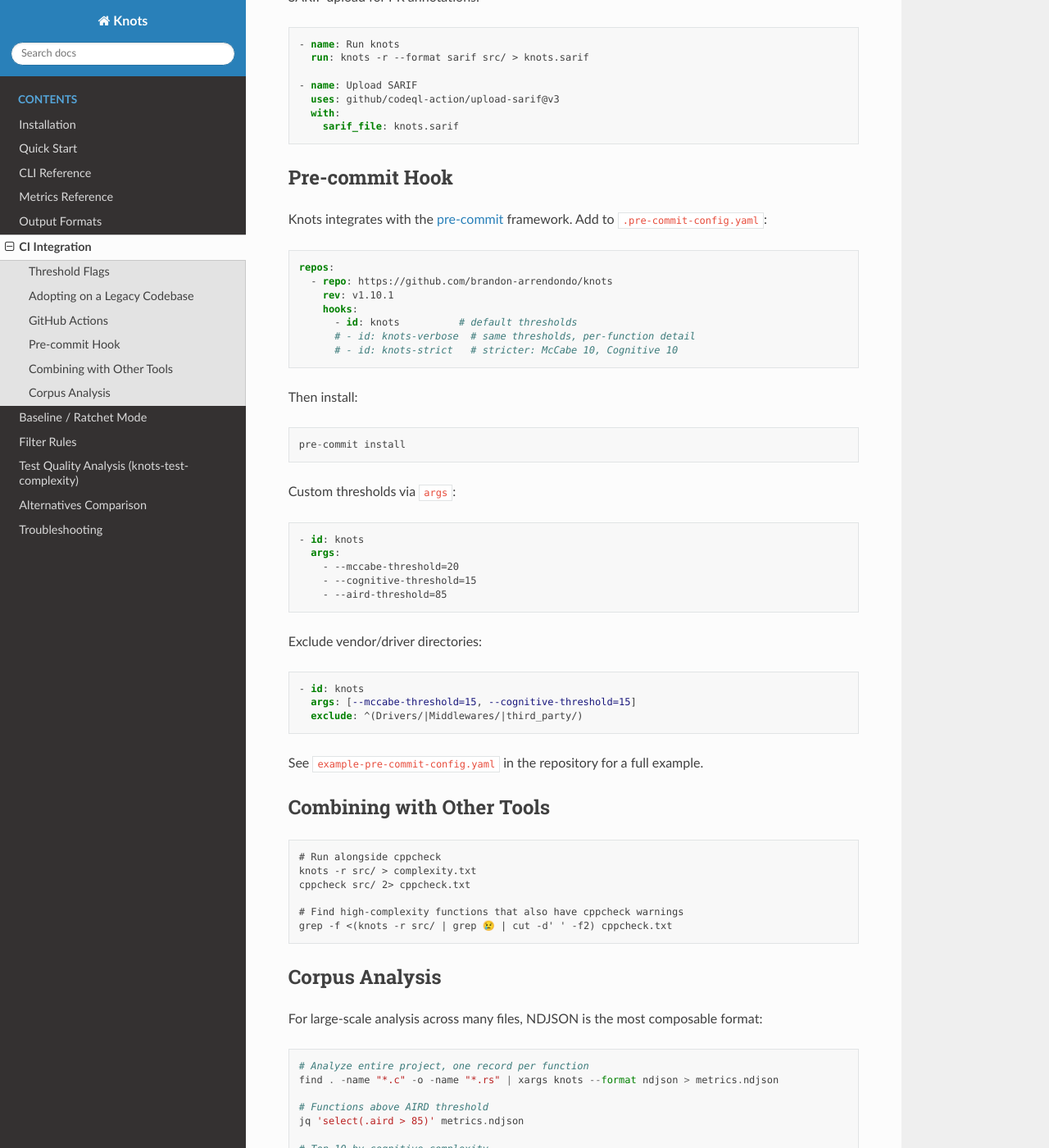
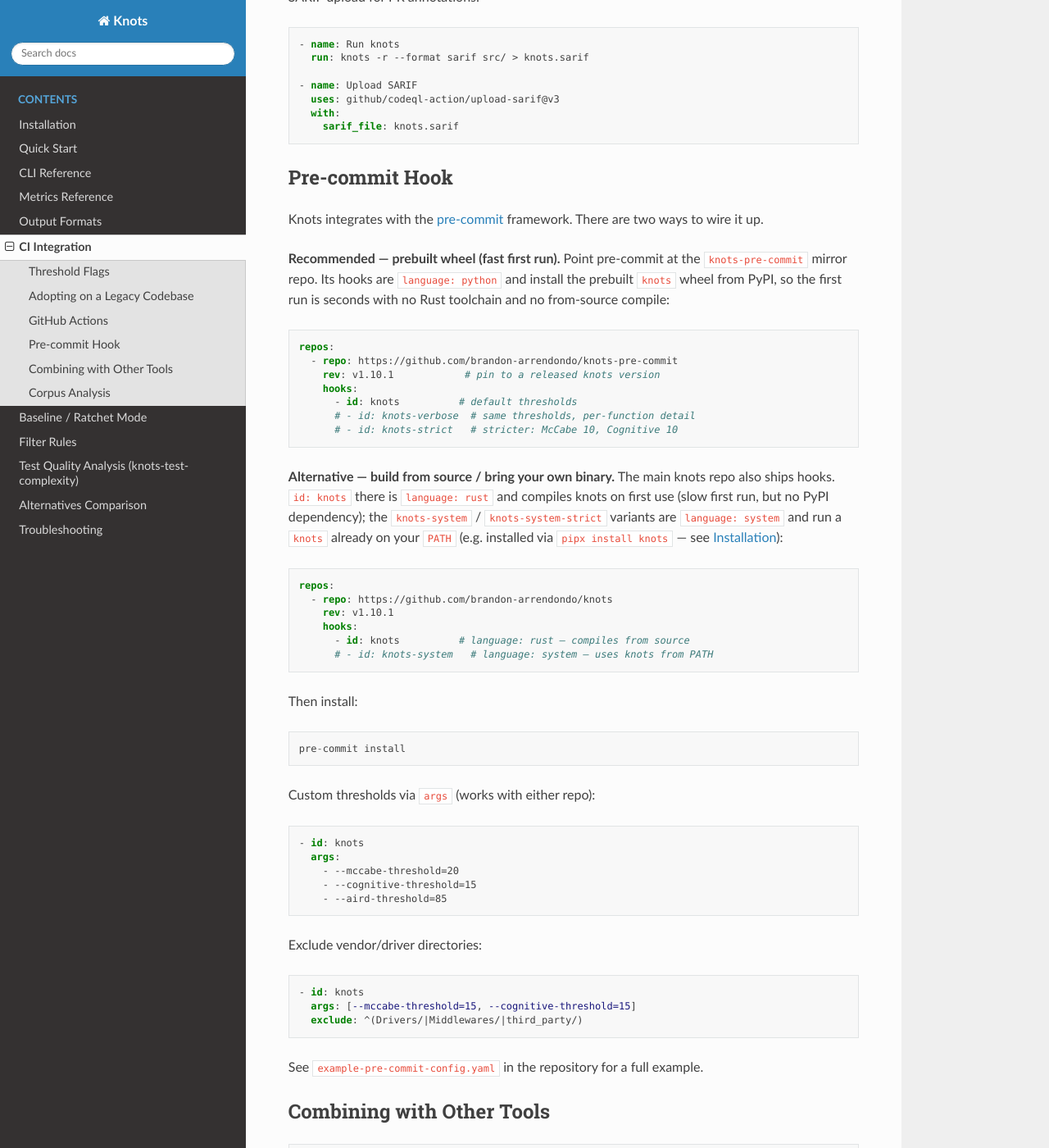
Before and after one commit to brandon-arrendondo/knots, a Sphinx documentation site: the page built from docs/ci-integration.rst, in a window 1280 px wide and 1400 px high, scrolled down 1150 px. Shown: the whole window at 82% size. Built offline with Sphinx 7.4.7 and the Read the Docs theme 3.1.0, drawn with Linux system fonts in a browser that asks for light colours.

Commit message:
feat: maturin/PyPI wheels + zero-touch pre-commit path (FEEDBACK #5)
The default pre-commit hook is language: rust, so a first `pre-commit run`
compiles knots from source (a multi-minute "is it stuck?" hang). CI already
publishes prebuilt binaries to GitHub Releases, but nothing consumed them at
hook-install time. This adds the machinery for a ruff-style zero-compile path:

- pyproject.toml for both crates (bindings = "bin"), so maturin builds the
  `knots` and `knots-test-complexity` binaries as prebuilt PyPI wheels. Version
  stays single-sourced from Cargo (dynamic).
- .github/workflows/wheels.yml: build per-platform wheels (manylinux +
  musllinux x86_64/aarch64, macOS x86_64/aarch64, Windows x64) + sdists, and
  publish to PyPI via Trusted Publishing (OIDC) on v*.*.* tags. Runnable via
  workflow_dispatch for build-only validation.
- Docs: "From PyPI" install (pipx/uv/pip); ci-integration now leads with the
  knots-pre-commit mirror repo (language: python, prebuilt) and keeps the
  from-source / system hooks as alternatives.
- .gitignore: dist/ and *.whl.

Machinery only — no version bump; first publish happens on the next tagged
release. The companion knots-pre-commit shim repo is set up separately.

Validated locally with maturin 1.14.1: both wheels build in bin mode, install
into a venv with the binaries on PATH, and run; sdists build (member sdist is
workspace-self-contained); the shim resolves `knots` onto PATH via pip.

Co-Authored-By: Claude Opus 4.8 (1M context) <noreply@anthropic.com>

```diff
--- a/docs/ci-integration.rst
+++ b/docs/ci-integration.rst
@@ -69,7 +69,29 @@ Pre-commit Hook
 ---------------
 
 Knots integrates with the `pre-commit <https://pre-commit.com>`_ framework.
-Add to ``.pre-commit-config.yaml``:
+There are two ways to wire it up.
+
+**Recommended — prebuilt wheel (fast first run).** Point pre-commit at the
+``knots-pre-commit`` mirror repo. Its hooks are ``language: python`` and install
+the prebuilt ``knots`` wheel from PyPI, so the first run is seconds with no Rust
+toolchain and no from-source compile:
+
+.. code-block:: yaml
+
+    repos:
+      - repo: https://github.com/brandon-arrendondo/knots-pre-commit
+        rev: v1.10.1            # pin to a released knots version
+        hooks:
+          - id: knots          # default thresholds
+          # - id: knots-verbose  # same thresholds, per-function detail
+          # - id: knots-strict   # stricter: McCabe 10, Cognitive 10
+
+**Alternative — build from source / bring your own binary.** The main knots repo
+also ships hooks. ``id: knots`` there is ``language: rust`` and compiles knots on
+first use (slow first run, but no PyPI dependency); the ``knots-system`` /
+``knots-system-strict`` variants are ``language: system`` and run a ``knots``
+already on your ``PATH`` (e.g. installed via ``pipx install knots`` — see
+:doc:`installation`):
 
 .. code-block:: yaml
 
@@ -77,9 +99,8 @@ Add to ``.pre-commit-config.yaml``:
       - repo: https://github.com/brandon-arrendondo/knots
         rev: v1.10.1
         hooks:
-          - id: knots          # default thresholds
-          # - id: knots-verbose  # same thresholds, per-function detail
-          # - id: knots-strict   # stricter: McCabe 10, Cognitive 10
+          - id: knots          # language: rust — compiles from source
+          # - id: knots-system   # language: system — uses knots from PATH
 
 Then install:
 
@@ -87,7 +108,7 @@ Then install:
 
     pre-commit install
 
-Custom thresholds via ``args``:
+Custom thresholds via ``args`` (works with either repo):
 
 .. code-block:: yaml
 
```
Also changed, not shown: README.md (+8 -0 lines), docs/installation.rst (+21 -0 lines), pyproject.toml (added, +31 -0 lines), 3 other files.
